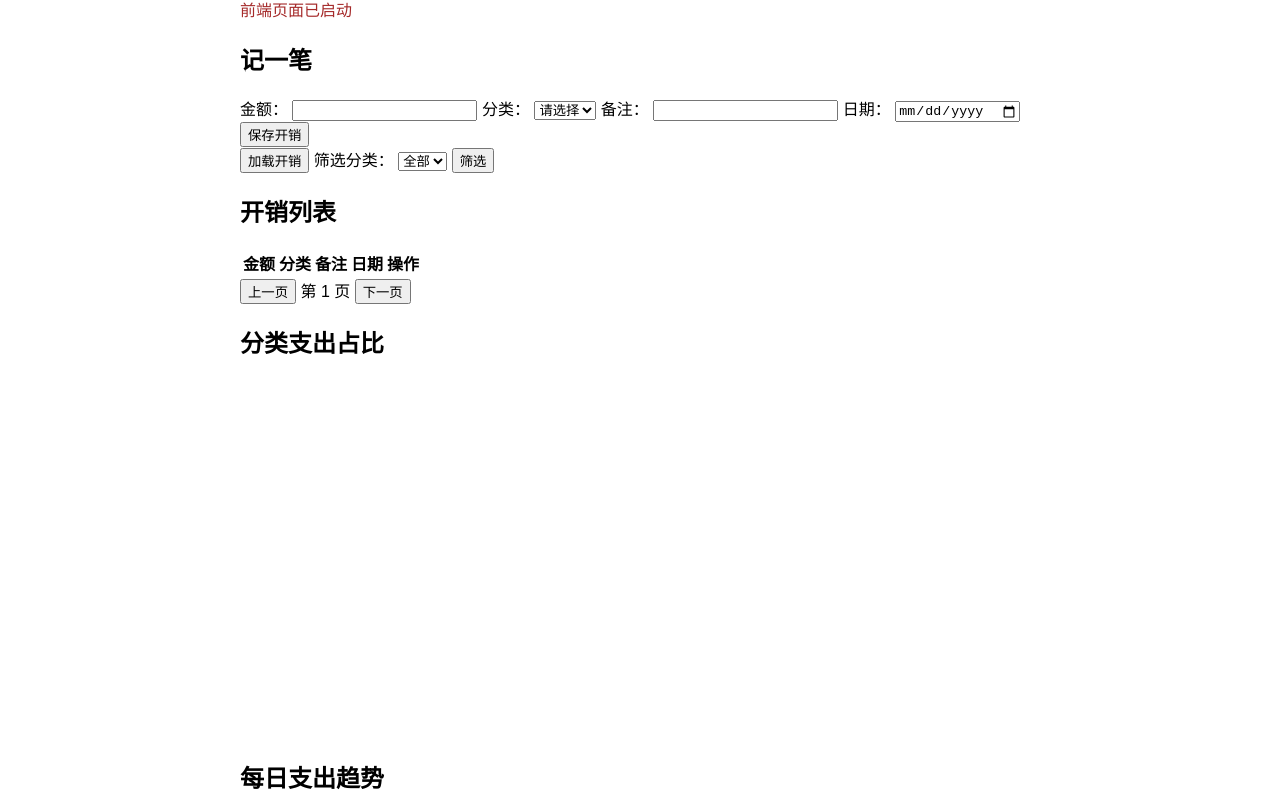
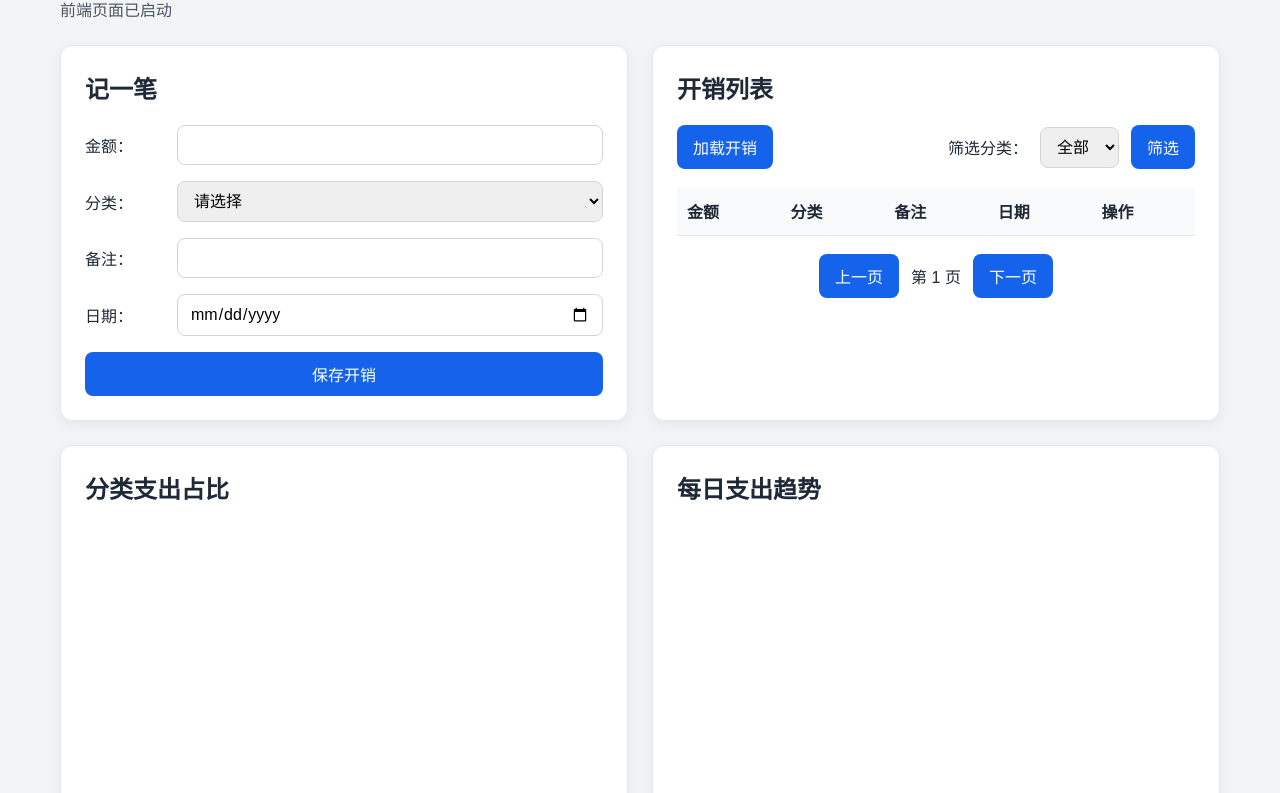
Before and after one commit to lumikok/tally-book-lp, a plain HTML site: page frontend/index.html in a window 1280 px wide. Shown: the part 110-903 px from the top of the page. Drawn offline with nearby package versions, Linux system fonts and the light colour scheme; no server answers.

Commit message:
feat(phase3): Step3.5 完成页面整合与单端口访问

```diff
--- a/frontend/app.js
+++ b/frontend/app.js
@@ -26,7 +26,7 @@ const dailyChartContainer = document.querySelector("#daily-chart");
 const dailyChart = echarts.init(dailyChartContainer); // 初始化图表实例
 
 async function loadCategoryChart() {
-  const response = await fetch("http://127.0.0.1:8000/summary/category");
+  const response = await fetch("/summary/category");
 
   const categoryRows = await response.json();
 
@@ -57,7 +57,7 @@ async function loadCategoryChart() {
 }
 
 async function loadDailyChart() {
-  const response = await fetch("http://127.0.0.1:8000/summary/daily");
+  const response = await fetch("/summary/daily");
 
   const dailyRows = await response.json();
 
@@ -104,7 +104,7 @@ let editingExpenseId = null; // 用于存储当前正在编辑的开销ID，初
 async function deleteExpense(expenseId) {
   statusText.textContent = "正在删除开销数据...";
 
-  const response = await fetch(`http://127.0.0.1:8000/expenses/${expenseId}`, {
+  const response = await fetch(`/expenses/${expenseId}`, {
     method: "DELETE", // 请求方法为DELETE，表示删除资源
     headers: {
       "X-token": "secret",
@@ -179,7 +179,7 @@ async function loadExpenses() {
     params.set("category", filterCategory.value); // 如果选择了类别，则添加类别参数
   }
 
-  const requestUrl = `http://127.0.0.1:8000/expenses?${params.toString()}`;
+  const requestUrl = `/expenses?${params.toString()}`;
 
   const response = await fetch(requestUrl);
   const expenses = await response.json();
@@ -237,11 +237,11 @@ async function saveExpense(event) {
 
   const isEditing = editingExpenseId !== null; // 判断是否正在编辑开销数据
 
-  let requestUrl = "http://127.0.0.1:8000/expenses";
+  let requestUrl = "/expenses";
   let requestMethod = "POST"; // 默认请求方法为POST，表示创建新资源
 
   if (isEditing) {
-    requestUrl = `http://127.0.0.1:8000/expenses/${editingExpenseId}`;
+    requestUrl = `/expenses/${editingExpenseId}`;
     requestMethod = "PUT"; // 如果是编辑，则使用PUT方法，表示更新资源
   }
 
--- a/frontend/index.html
+++ b/frontend/index.html
@@ -7,9 +7,14 @@
     <link rel="stylesheet" href="./style.css" />
   </head>
   <body>
-    <main>
+    <main class="page-shell">
+      <header class="page-header">
         <h1>我的记账本</h1>
         <p id="status">前端页面已启动</p>
+      </header>
+
+      <div class="content-grid">
+        <section class="card">
           <h2>记一笔</h2>
           <form id="expense-form">
             <label for="amount">金额：</label>
@@ -38,6 +43,12 @@
             <input id="date" name="date" type="date" required />
             <button type="submit">保存开销</button>
           </form>
+        </section>
+
+        <section class="card">
+          <h2>开销列表</h2>
+
+          <div class="list-toolbar">
             <button id="load-button" type="button">加载开销</button>
 
             <label for="filter-category">筛选分类：</label>
@@ -52,7 +63,9 @@
               <option value="其他">其他</option>
             </select>
             <button id="filter-button" type="button">筛选</button>
-      <h2>开销列表</h2>
+          </div>
+
+          <div class="table-wrap">
             <table>
               <thead>
                 <tr>
@@ -65,13 +78,26 @@
               </thead>
               <tbody id="expense-list"></tbody>
             </table>
+          </div>
+          <div class="pagination">
             <button id="previous-button" type="button">上一页</button>
             <span id="page-info">第 1 页</span>
             <button id="next-button" type="button">下一页</button>
+          </div>
+        </section>
+      </div>
+
+      <div class="charts-grid">
+        <section class="card">
           <h2>分类支出占比</h2>
           <div id="category-chart" class="chart"></div>
+        </section>
+
+        <section class="card">
           <h2>每日支出趋势</h2>
           <div id="daily-chart" class="chart"></div>
+        </section>
+      </div>
     </main>
     <script src="https://cdn.jsdelivr.net/npm/echarts/dist/echarts.min.js"></script>
     <script src="./app.js"></script>
--- a/frontend/style.css
+++ b/frontend/style.css
@@ -1,19 +1,170 @@
-body {
-  max-width: 800px; /* 正文最宽800像素 */
-  margin: 40px auto; /* 上下边距40像素，左右自动居中 */
-  padding: 0 20px; /* 左右内边距20像素 */
-  font-family: sans-serif; /* 使用无衬线字体 */
+* {
+  box-sizing: border-box; /* 元素声明的宽度会包含内边距和边框，不包含外边距 */
 }
 
-h1 {
-  color: aqua;
+body {
+  margin: 0;
+  color: #1f2937;
+  background: #f3f4f6;
+  font-family: sans-serif;
 }
 
-p {
-  color: brown;
+/* .表示按class选择 */
+.page-shell {
+  max-width: 1200px;
+  margin: 0 auto; /* 上下外边距为0，左右自动分配 */
+  padding: 32px 20px; /* 内边距 */
+}
+
+.page-header {
+  margin-bottom: 24px;
+}
+
+.page-header h1 {
+  margin-bottom: 8px;
+}
+
+/* #表示按id选择 */
+#status {
+  margin: 0;
+  color: #4b5563;
+}
+
+.content-grid,
+.charts-grid {
+  display: grid;
+  grid-template-columns: repeat(
+    2,
+    minmax(0, 1fr)
+  ); /* 重复两次，也就是两列，1fr：占一份可用空间 */
+  gap: 24px;
+  margin-bottom: 24px;
+}
+
+.card {
+  padding: 24px;
+  background: white;
+  border: 1px solid #e5e7eb; /* 边框粗细，样式，颜色 */
+  border-radius: 12px; /* 圆角 */
+  box-shadow: 0 4px 14px rgb(0 0 0 / 6%); /* 透明度为6%的黑色*/
+}
+
+.card h2 {
+  margin-top: 0;
 }
 
 .chart {
   width: 100%;
   height: 360px;
 }
+
+#expense-form {
+  display: grid;
+  grid-template-columns: 80px minmax(0, 1fr);
+  gap: 16px 12px;
+  align-items: center;
+}
+
+#expense-form button {
+  grid-column: 1 / -1;
+}
+
+#expense-form input,
+#expense-form select,
+#filter-category {
+  padding: 10px 12px;
+  border: 1px solid #d1d5db;
+  border-radius: 8px;
+  font: inherit;
+}
+
+#expense-form input,
+#expense-form select {
+  width: 100%;
+}
+
+button {
+  padding: 10px 16px;
+  border: 0;
+  border-radius: 8px;
+  color: white;
+  background: #1563eb;
+  font: inherit; /* 继承页面字体 */
+  cursor: pointer;
+}
+
+/* 鼠标悬停到按钮上 */
+button:hover {
+  background: #1d4ed8;
+}
+
+button:disabled {
+  opacity: 0.5;
+  cursor: not-allowed;
+}
+
+.list-toolbar,
+.pagination {
+  display: flex;
+  align-items: center;
+  gap: 12px;
+}
+
+.list-toolbar {
+  flex-wrap: wrap;
+}
+
+.list-toolbar label {
+  margin-left: auto;
+}
+
+.pagination {
+  justify-content: center; /* 整排元素水平居中 */
+  margin-top: 18px;
+}
+
+.table-wrap {
+  margin-top: 18px;
+  overflow-x: auto;
+}
+
+table {
+  width: 100%;
+  border-collapse: collapse;
+}
+
+th,
+td {
+  padding: 12px 10px;
+  border-bottom: 1px solid #e5e7eb;
+  text-align: left;
+  white-space: nowrap;
+}
+
+th {
+  background: #f9fafb;
+}
+
+td button {
+  padding: 6px 10px;
+}
+
+.delete-button {
+  background: #dc2626;
+}
+
+.delete-button:hover {
+  background: #b91c1c;
+}
+
+/* @media 是条件样式：浏览器宽度不超过 800px 时，把两列覆盖成一列。 */
+@media (max-width: 800px) {
+  .content-grid,
+  .charts-grid,
+  #expense-form {
+    grid-template-columns: 1fr;
+  }
+  .list-toolbar label {
+    margin-left: 0;
+  }
+}
```
Also changed, not shown: 2 other files. Lines whose indentation alone changed are shown as unchanged.
